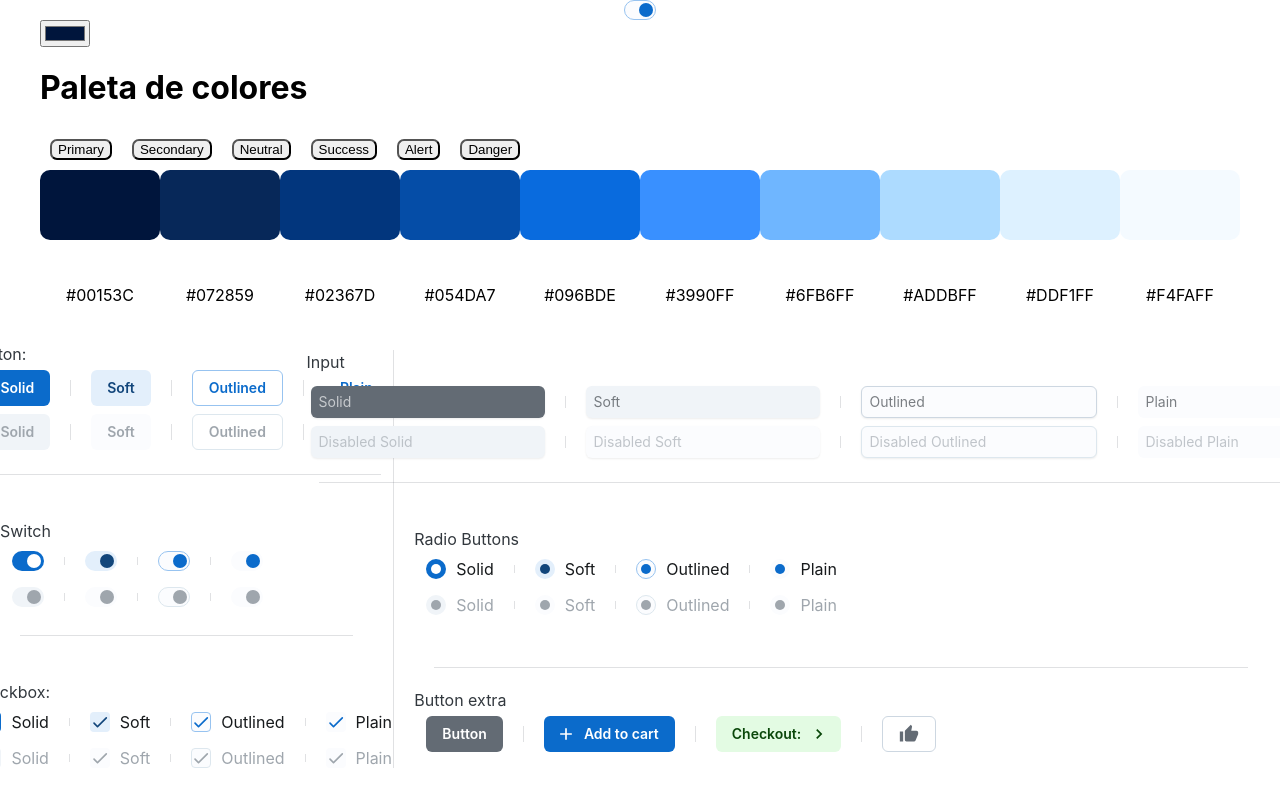
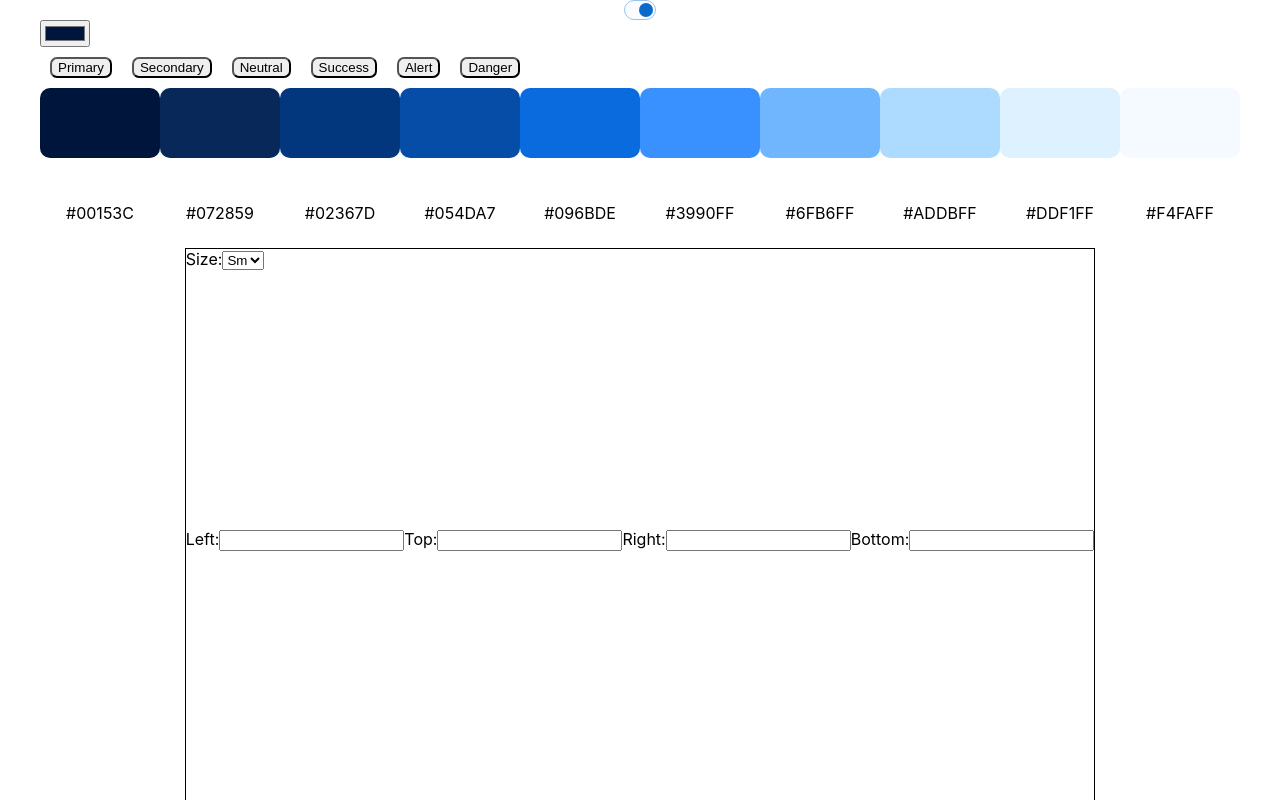
Before and after one commit to Ianguzman/Hermescorp, a React (Create React App) app: page / in a window 1280 px wide. Shown: the top 800 px of the page. Built offline with nearby package versions, Linux system fonts and the light colour scheme.

Commit message:
actualizaciondel30/05/2023

```diff
--- a/src/App.js
+++ b/src/App.js
@@ -15,6 +15,8 @@ import {ButtonIcons} from './componentes/botonicon';
 import {InputDecorators} from './componentes/inputD';
 import colors from '@mui/joy/colors/colors.js';
 import { BorderAllOutlined } from '@mui/icons-material';
+import { Button } from '@mui/joy';
+
 
 
 
@@ -57,6 +59,78 @@ function SpacingGrid() {
 
 
 }
+const Network = () => {
+  const handleSizeChange = (event) => {
+    // Lógica para manejar el cambio de tamaño
+    const size = event.target.value;
+    console.log('Selected size:', size);
+  };
+
+  const handlePixelChange = (event) => {
+    // Lógica para manejar el cambio de píxeles
+    const pixels = event.target.value;
+    console.log('Selected pixels:', pixels);
+  };
+
+  return (
+    <div style={{ display: 'flex', flexDirection: 'column', width: '100%', height: '100vh' }}>
+      <div style={{ flex: '35%' }}>
+        <label>
+          Size:
+          <select onChange={handleSizeChange}>
+            <option value="Sm">Sm</option>
+            <option value="Md">Md</option>
+            <option value="Lg">Lg</option>
+          </select>
+        </label>
+      </div>
+      <div style={{ flex: '50%' }}>
+        <label>
+          Left:
+          <input type="number" onChange={handlePixelChange} />
+        </label>
+        <label>
+          Top:
+          <input type="number" onChange={handlePixelChange} />
+        </label>
+        <label>
+          Right:
+          <input type="number" onChange={handlePixelChange} />
+        </label>
+        <label>
+          Bottom:
+          <input type="number" onChange={handlePixelChange} />
+        </label>
+      </div>
+      <div style={{ flex: '15%' }}>
+        <label>
+          Border:
+          <input type="number" onChange={handlePixelChange} />
+        </label>
+      </div>
+    </div>
+  );
+};
+// const SizeInput = () => {
+//   const [size, setSize] = useState('');
+
+//   const handleSizeChange = (event) => {
+//     setSize(event.target.value);
+//   };
+
+//   return (
+//     <div sx={{margin:10}}>
+//       <label>
+//         <select value={size} onChange={handleSizeChange}>
+//           <option value="small">Sm</option>
+//           <option value="medium">Mm</option>
+//           <option value="large">Lg</option>
+//         </select>
+//       </label>
+//     </div>
+//   );
+// };
+
 
 const Cuadrospalette = () => {
   const colors = {
@@ -68,6 +142,9 @@ const Cuadrospalette = () => {
     green: ['#001D09','#002F0F','#034318','#0F5D26','#1A7D36','#2CA24D','#4CC76E','#77EC95','#D7F5DD','#F3FEF5'],
   };
 
+
+
+
   const [color, setColor] = useState('blue');
 
   const handleColorChange = (event) => {
@@ -78,10 +155,11 @@ const Cuadrospalette = () => {
     setColor(newColor);
   };
 
+
   return (
     <div>
       <input type="color" value={colors[color][0]} onChange={handleColorChange} />
-      <h1>Paleta de colores</h1>
+
       <div>
         <button style={{ backgroundColor: colors, margin: 10, borderRadius: 7 }} onClick={() => changeColor('blue')}>
           Primary
@@ -101,6 +179,7 @@ const Cuadrospalette = () => {
         <button style={{ backgroundColor: colors, margin: 10, borderRadius: 7 }} onClick={() => changeColor('red')}>
           Danger
         </button>
+
       </div>
       <Box display="flex" flexWrap="wrap">
         {colors[color].map((colorCode, index) => (
@@ -172,7 +251,13 @@ export default function ColorPicker() {
     <ModeSwitcher/>
 
       <Cuadrospalette/>
+      <Grid item xs={12} border={1}>
+  <Grid container justifyContent="center">
 
+   {/* <SizeInput/> */}
+   <Network/>
+  </Grid>
+</Grid>
       <Grid sx={{ flexGrow: 2 }} container>
 
             <Grid item xs={3.5}>
@@ -210,9 +295,16 @@ export default function ColorPicker() {
             </Grid>
     </Grid>
 
+
         <Divider style={{margin:20}}/>
             <InputDecorators/>
 
+            <Grid border={1} container>
+
+
+
+
+</Grid>
 
 
 
```
Also changed, not shown: src/componentes/botonnorm.js (+4 -3 lines), src/componentes/paletacolores.js (deleted, +0 -24 lines).
